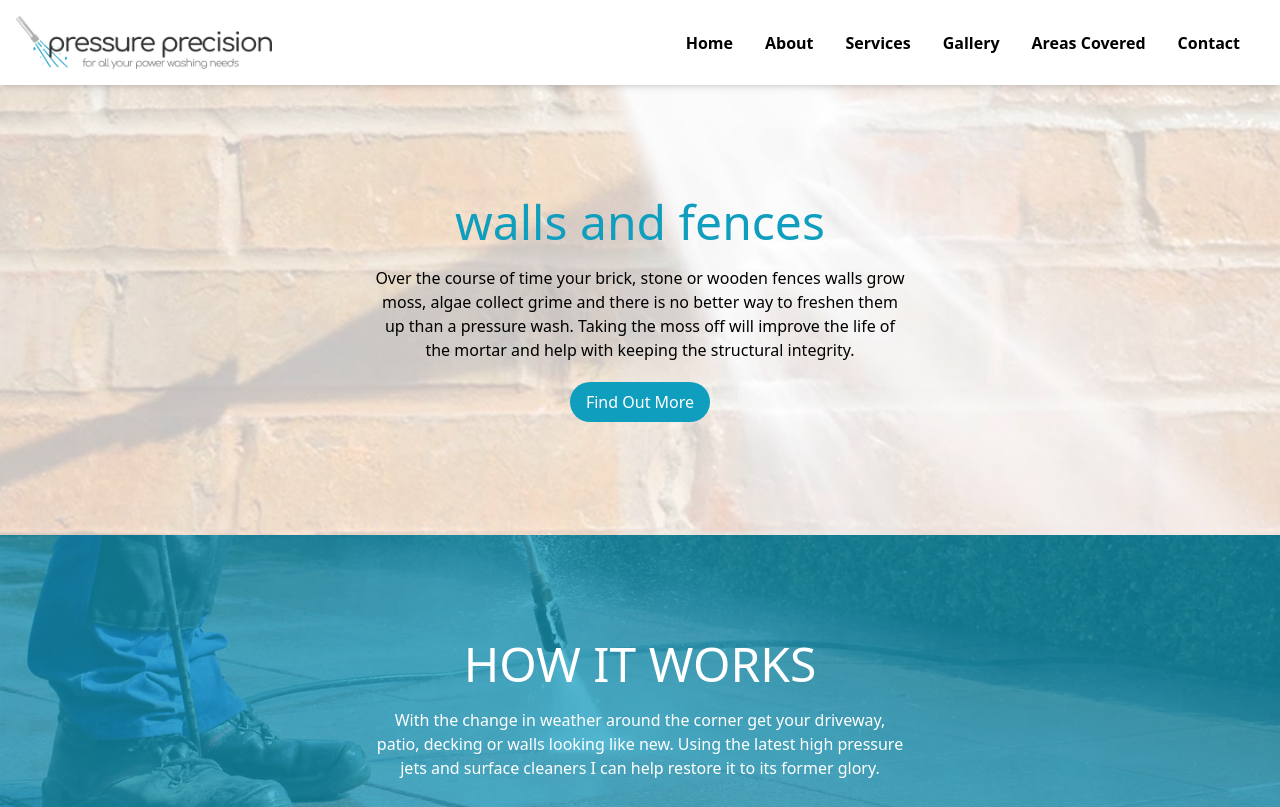
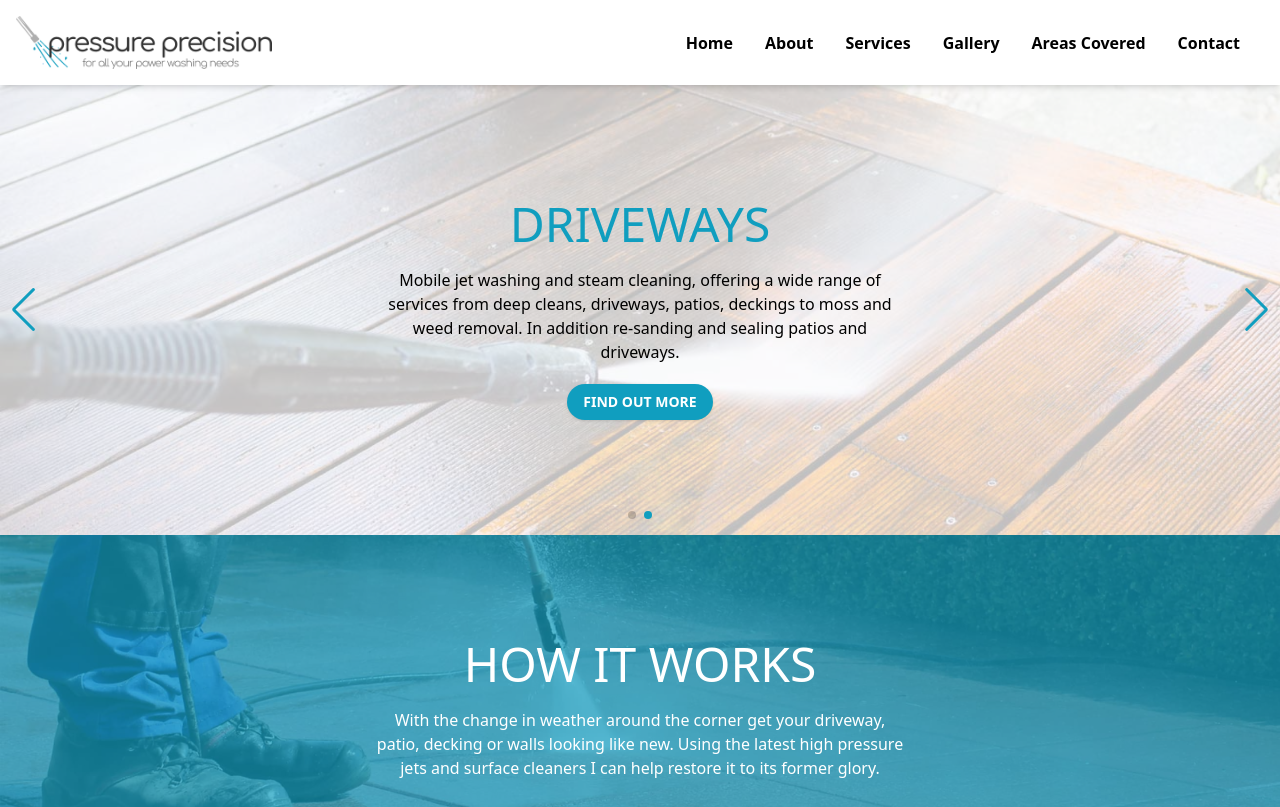
Before and after one commit to alfiemartin/pressure-precision, a Next.js app: page / in a window 1280 px wide. Shown: the top 807 px of the page. Built offline with nearby package versions, Linux system fonts and the light colour scheme.

Commit message:
link and styling swiper

```diff
--- a/components/Header.tsx
+++ b/components/Header.tsx
@@ -7,8 +7,12 @@ export const Header = () => {
     <header className='w-full dark:text-white'>
       <nav className={`flex justify-between items-center bg-white fixed w-full z-10 shadow-md p-2`}>
         <div className='flex items-center'>
-          <picture className='w-[280px] mr-3'>
-            <Image src={siteLogo} layout='responsive' quality={30} alt='Site Logo' />
+          <picture className='w-[280px] mr-3 relative'>
+            <Link href='/' passHref>
+              <a>
+                <Image src={siteLogo} layout='responsive' quality={100} alt='Pressure Precision' />
+              </a>
+            </Link>
           </picture>
         </div>
         <ul className='flex justify-end gap-8 pr-8 font-semibold text-black'>
--- a/components/SlideCta.tsx
+++ b/components/SlideCta.tsx
@@ -8,18 +8,26 @@ export interface SlideCtaProps {
   title: string;
   bodyText: string;
   ctaText: string;
+  priority?: boolean;
 }
 
-const SlideCta = ({ bodyText, ctaText, image, imageAlt, title }: SlideCtaProps) => {
+const SlideCta = ({ bodyText, ctaText, image, imageAlt, title, priority }: SlideCtaProps) => {
   return (
     <section className='relative'>
       <div className='w-full h-[450px] relative'>
-        <Image src={image} alt={imageAlt} layout='fill' objectFit='cover' objectPosition='left' />
+        <Image
+          priority={priority}
+          src={image}
+          alt={imageAlt}
+          layout='fill'
+          objectFit='cover'
+          objectPosition='left'
+        />
         <div className='absolute inset-0 w-full h-full bg-white opacity-75'></div>
         <CtaContainer className='absolute left-1/2 -translate-x-1/2 w-full h-full inset-0'>
-          <h1 className='text-brand-blue text-5xl'>{title}</h1>
+          <h1 className='text-brand-blue uppercase text-5xl'>{title}</h1>
           <p className='font-light'>{bodyText}</p>
-          <a className='btn-pill' href='/walls-and-fences'>
+          <a className='btn-pill uppercase text-sm font-bold shadow' href='/walls-and-fences'>
             {ctaText}
           </a>
         </CtaContainer>
--- a/package.json
+++ b/package.json
@@ -11,6 +11,7 @@
   "dependencies": {
     "next": "12.2.0",
     "react": "18.2.0",
+    "react-burger-menu": "^3.0.8",
     "react-dom": "18.2.0",
     "swiper": "^8.2.6"
   },
--- a/pages/_app.tsx
+++ b/pages/_app.tsx
@@ -1,5 +1,4 @@
 import "../styles/globals.css";
-import "swiper/css";
 import type { AppProps } from "next/app";
 import PageTemplate from "../components/Template";
 
--- a/pages/index.tsx
+++ b/pages/index.tsx
@@ -1,7 +1,12 @@
 import type { NextPage } from "next";
 import { Swiper, SwiperSlide } from "swiper/react";
+import { Autoplay, Navigation, Pagination } from "swiper";
 import SlideCta, { SlideCtaProps } from "../components/SlideCta";
 import CtaContainer from "../components/CtaContainer";
+
+import "swiper/css";
+import "swiper/css/pagination";
+import "swiper/css/navigation";
 
 import wallsAndFences from "../public/homepagebanner2.jpeg";
 import driveways from "../public/homepagebanner.jpeg";
@@ -31,10 +36,16 @@ const slidesData: Array<SlideCtaProps> = [
 const Home: NextPage = () => {
   return (
     <div>
-      <Swiper>
+      <Swiper
+        loop
+        autoplay
+        pagination={{ clickable: true }}
+        navigation
+        modules={[Autoplay, Pagination, Navigation]}
+      >
         {slidesData.map((slideData, i) => (
           <SwiperSlide key={i}>
-            <SlideCta {...slideData} />
+            <SlideCta {...slideData} priority={i === 0} />
           </SwiperSlide>
         ))}
       </Swiper>
@@ -50,6 +61,7 @@ const Home: NextPage = () => {
         <Image
           className='absolute inset-0'
           src={howItWorks}
+          priority
           alt='how it works'
           layout='fill'
           objectFit='cover'
--- a/styles/globals.css
+++ b/styles/globals.css
@@ -3,5 +3,13 @@
 @tailwind utilities;
 
 .btn-pill {
-    @apply px-4 py-2 bg-brand-blue text-white w-fit rounded-full
+    @apply px-4 py-2 bg-brand-blue text-white w-fit rounded-full;
 }
+
+.swiper-pagination-bullet-active {
+    @apply bg-brand-blue !important;
+}
+
+.swiper-button-next, .swiper-button-prev {
+    @apply text-brand-blue !important;
+}
--- a/tailwind.config.js
+++ b/tailwind.config.js
@@ -3,6 +3,9 @@ module.exports = {
   content: ["./pages/**/*.{js,ts,jsx,tsx}", "./components/**/*.{js,ts,jsx,tsx}"],
   theme: {
     extend: {
+      screens: {
+        "nav-close": "900px",
+      },
       colors: {
         "brand-blue": "#109ebf",
       },
```
Also changed, not shown: 1 other file (tests, documents, lock files or other folders).
